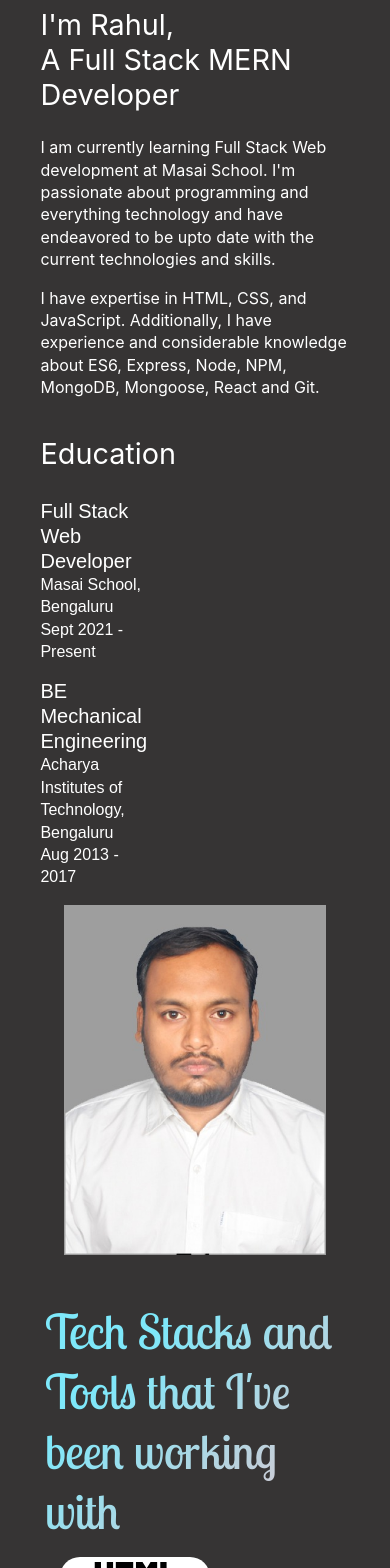
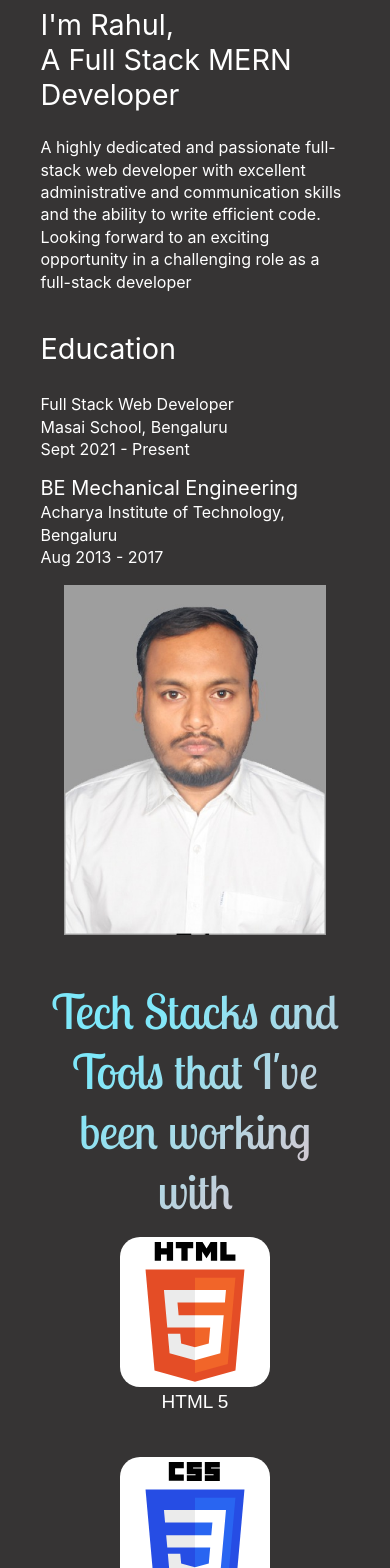
Before and after one commit to Rahul130893/rahul_portfolio, a React (Create React App) app: page / in a window 390 px wide. Shown: the part 1120-2688 px from the top of the page. Built offline with nearby package versions, Linux system fonts and the light colour scheme.

Commit message:
resume update and correction in responsivness

```diff
--- a/src/App.css
+++ b/src/App.css
@@ -88,7 +88,7 @@ li, .logo{
   width: 50%;
   object-fit: contain;
 }
-.intro .text, .intro2 .text, .Bottom .free .txthead, .techstacks .intro, .aboutmeintro, .contsmes{
+.intro .text, .intro2 .text, .Bottom .free .txthead, .techstacks .intro, .aboutmeintro, .contsmes, .head{
   font-family: 'Lobster Two', cursive;
   font-size: 4rem;
   color: #fff;
@@ -165,6 +165,7 @@ li, .logo{
   display: flex;
   justify-content: center;
   /* align-items: center; */
+  border: 1px soliod white;
 }
 .techstacks .intro{
   margin-bottom: 1rem;
@@ -174,6 +175,7 @@ li, .logo{
   display: grid;
   grid-template-columns: repeat(4, 1fr);
   grid-gap: 30px;
+
 
 }
 .techstacks .techs .row div{
@@ -383,6 +385,11 @@ form button{
   width: 400px;
   height: 300px;
 }
+/* .head{
+
+  font-size: 3rem;
+  font-family: 'Lobster Two', cursive;
+} */
 
 
 
@@ -441,9 +448,14 @@ form button{
     display: block;
     margin: 5vh 1vh;
   }
+  .imageme{
+    align-items: center;
+    text-align: center;
+  }
 
   .imageme >img{
-    width: 100%;
+    width: 90%;
+    text-align: center;
 
     border-radius: 8px;
   }
@@ -453,6 +465,8 @@ form button{
   }
   .abouttext .techstacks .techs{
     width: 100%;
+    align-items: center;
+    text-align: center;
   }
   .button{
     padding: 0.7rem;
@@ -471,9 +485,25 @@ form button{
     grid-template-columns: repeat(1,1fr);
     /* align-content: space-around; */
     /* justify-content: center; */
-    margin-left: 15px;
+    text-align: center;
+    align-items: center;
+    margin-left: 25px;
+    margin: auto;
   }
 
+  .techImg{
+
+    margin: auto;
+  }
+  .techstacks{
+     width: 90%;
+     text-align: center;
+
+  }
+  .intro{
+
+     margin: auto;
+  }
 
 }
 
@@ -482,6 +512,8 @@ form button{
   width: 150px;
   height: 150px;
   padding: 5px;
+
+
   margin-bottom: 40px;
   border-radius: 20px;
   background-color: white;
@@ -506,13 +538,24 @@ form button{
   display: flex;
 }
 .edu{
-  font-family: sans-serif;
-  width:35%;
+  /* font-family: sans-serif; */
+  /* width:35%; */
 
   line-height: 10px;
+}
+
+.backEdu{
+
+  width: 100%;
 }
 
 .edu>p:nth-child(1){
   font-size: 20px;
   line-height: 25px;
 }
+
+.details{
+
+  line-height: 20px;
+
+}
--- a/src/components/Nav.js
+++ b/src/components/Nav.js
@@ -41,7 +41,7 @@ function Nav() {
               target="_blank"
               rel="noreferrer"
               href={
-                "https://drive.google.com/file/d/15TI1CgXf4qXYyg4PHMf4mCcAKd6qyoBb/view?usp=sharing"
+                "https://drive.google.com/file/d/1T7TOL8vpd92X-qA_1tXwvttvBqgY34ep/view?usp=sharing"
               }
             >
               Resume
--- a/src/components/Pages/About.js
+++ b/src/components/Pages/About.js
@@ -15,27 +15,28 @@ function About() {
             <div>A Full Stack MERN Developer</div>
           </div>
           <div className="details">
-            I am currently learning Full Stack Web development at Masai School.
-            I'm passionate about programming and everything technology and have
-            endeavored to be upto date with the current technologies and skills.
+            A highly dedicated and passionate full-stack web developer with
+            excellent administrative and communication skills and the ability to
+            write efficient code. Looking forward to an exciting opportunity in
+            a challenging role as a full-stack developer
           </div>
           <div className="more">
-            I have expertise in HTML, CSS, and JavaScript. Additionally, I have
-            experience and considerable knowledge about ES6, Express, Node, NPM,
-            MongoDB, Mongoose, React and Git.
+
           </div>
-          <br/>
+          <br />
           <div className="more">
             <div className="headtext">Education</div>
             <div className="details edu">
-              <p>Full Stack Web Developer</p>
-              <p>Masai School, Bengaluru</p>
-              <p>Sept 2021 - Present</p>
+              <div className="backEdu">
+                <p>Full Stack Web Developer</p>
+                <p>Masai School, Bengaluru</p>
+                <p>Sept 2021 - Present</p>
+              </div>
             </div>
 
             <div className="details edu">
               <p>BE Mechanical Engineering</p>
-              <p>Acharya Institutes of Technology, Bengaluru</p>
+              <p>Acharya Institute of Technology, Bengaluru</p>
               <p>Aug 2013 - 2017</p>
             </div>
           </div>
--- a/src/components/Pages/Project.js
+++ b/src/components/Pages/Project.js
@@ -11,6 +11,8 @@ import kindmeal from "../images/kindmeal_image.png"
 function Project() {
     return (
       <div className="Project" id="projectDiv">
+        <br></br>
+        <br></br>
         <div className="head">
           My Projects
           <div className="projectsIntro">
@@ -88,7 +90,7 @@ function Project() {
               A web application for getting live cricket scores and news related
               to cricket.
               <br />
-              Tech Stack: HTML | CSS | Javascript | DOM | Weather API
+              Tech Stack: HTML | CSS | Javascript | DOM
             </div>
             <div className="flex">
               <div className="projlinks">
```
Also changed, not shown: 1 other file (tests, documents, lock files or other folders).
